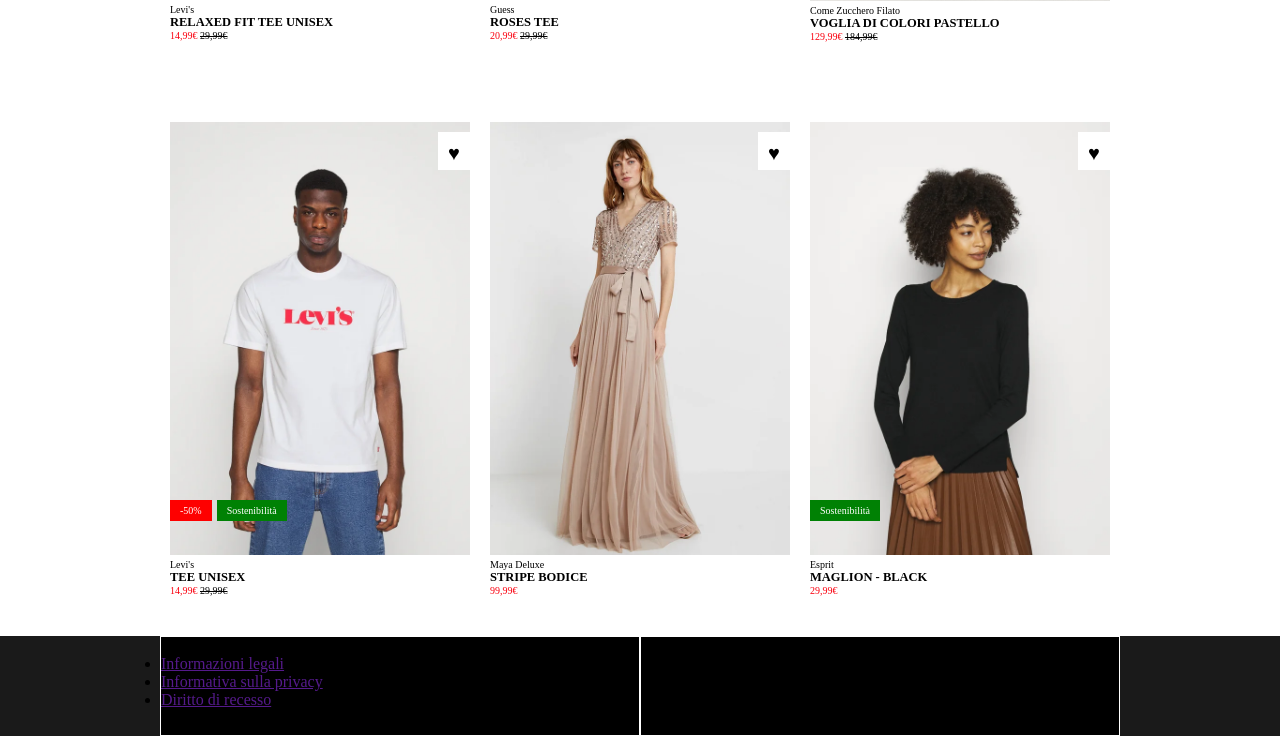
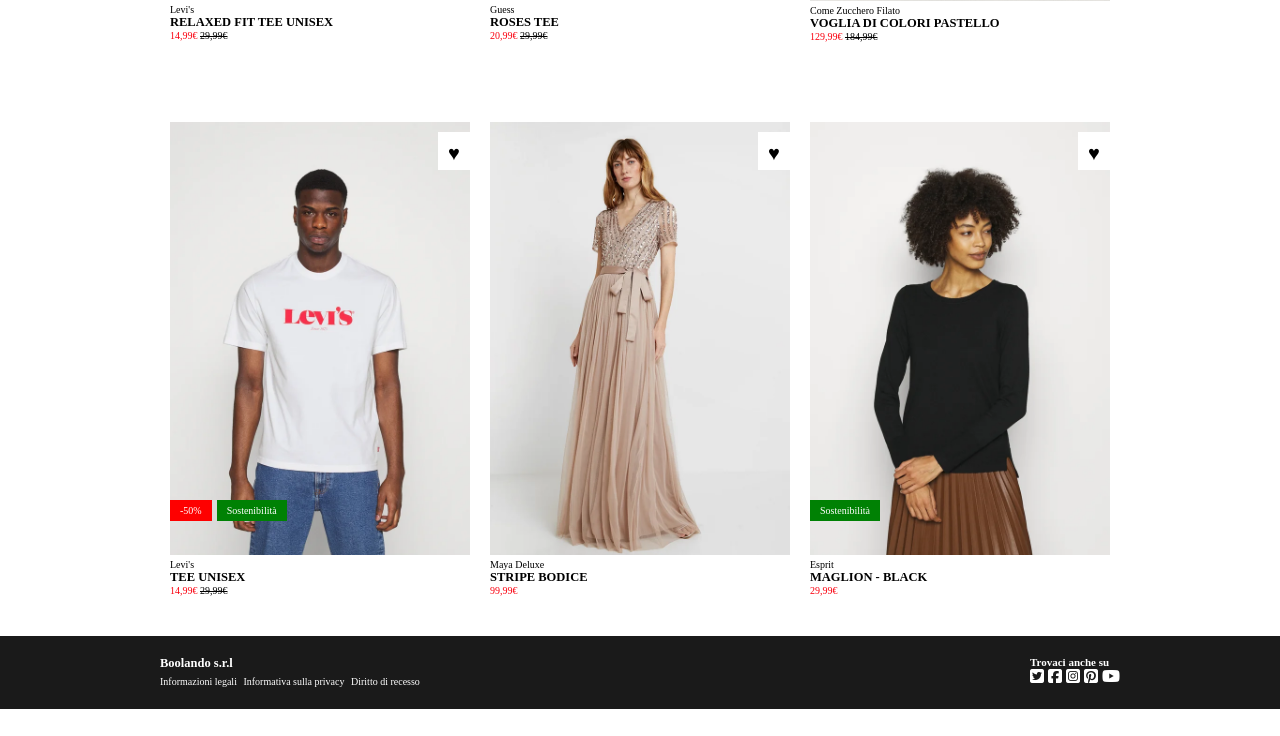
Before and after one commit to MattiaPiazzolla/html-css-boolando, a plain HTML site: page index.html in a window 1280 px wide. Shown: the part 522-1258 px from the top of the page. After the commit the page ends 1231 px from the top, so only its background shows below. Drawn offline with Linux system fonts and the light colour scheme.

Commit message:
[UPD] footer styled

```diff
--- a/css/style.css
+++ b/css/style.css
@@ -12,6 +12,7 @@ header{
 footer{
     background-color: #1A1A1A;
     width: 100%;
+    color: #fff;
 }
 
 /*LAYOUT CLASS*/
@@ -43,12 +44,13 @@ footer{
     margin: 40px 10px;
     position: relative;
 }
+.container-footer{
+    width: 100%;
+    display: flex;
+    justify-content: space-between;
+    padding: 20px 0;
+}
 
-.content-footer{
-    background-color: black;
-    border: 1px solid white;
-    height: 100px;
-}
 .img-center {
     display: flex;
     justify-content: center;
@@ -126,3 +128,22 @@ footer{
     color: black;
     text-decoration: line-through;
 }
+
+/*FOOTER*/
+.content-footer li{
+    list-style: none;
+    display: inline-block;
+    font-size: 10px;
+    margin-right: 2.5px;
+}
+.content-footer a{
+    text-decoration: none;
+    color: #fff;
+}
+.content-footer h4{
+    font-size: 12.5px;
+}
+
+.content-footer h5{
+    font-size: 11px;
+}
--- a/index.html
+++ b/index.html
@@ -142,7 +142,7 @@
     <footer>
         <div class="container">
             <div class="row">
-                <div class="col-50">
+                <div class="container-footer">
                     <div class="content-footer content-footer-sx">
                         <h4 class="txt-footer">Boolando s.r.l</h4>
                         <ul>
@@ -157,10 +157,15 @@
                             </a></li>
                         </ul>
                     </div>
-                </div>
-                <div class="col-50">
                     <div class="content-footer content-footer-dx">
-
+                        <h5 class="txt-center">Trovaci anche su</h5>
+                        <div class="footer-icons">
+                            <a href=""><i class="fa-brands fa-square-twitter"></i></a>
+                            <a href=""><i class="fa-brands fa-square-facebook"></i></a>
+                            <a href=""><i class="fa-brands fa-square-instagram"></i></a>
+                            <a href=""><i class="fa-brands fa-square-pinterest"></i></a>
+                            <a href=""><i class="fa-brands fa-youtube"></i></a>
+                        </div>
                     </div>
                 </div>
             </div>
```
